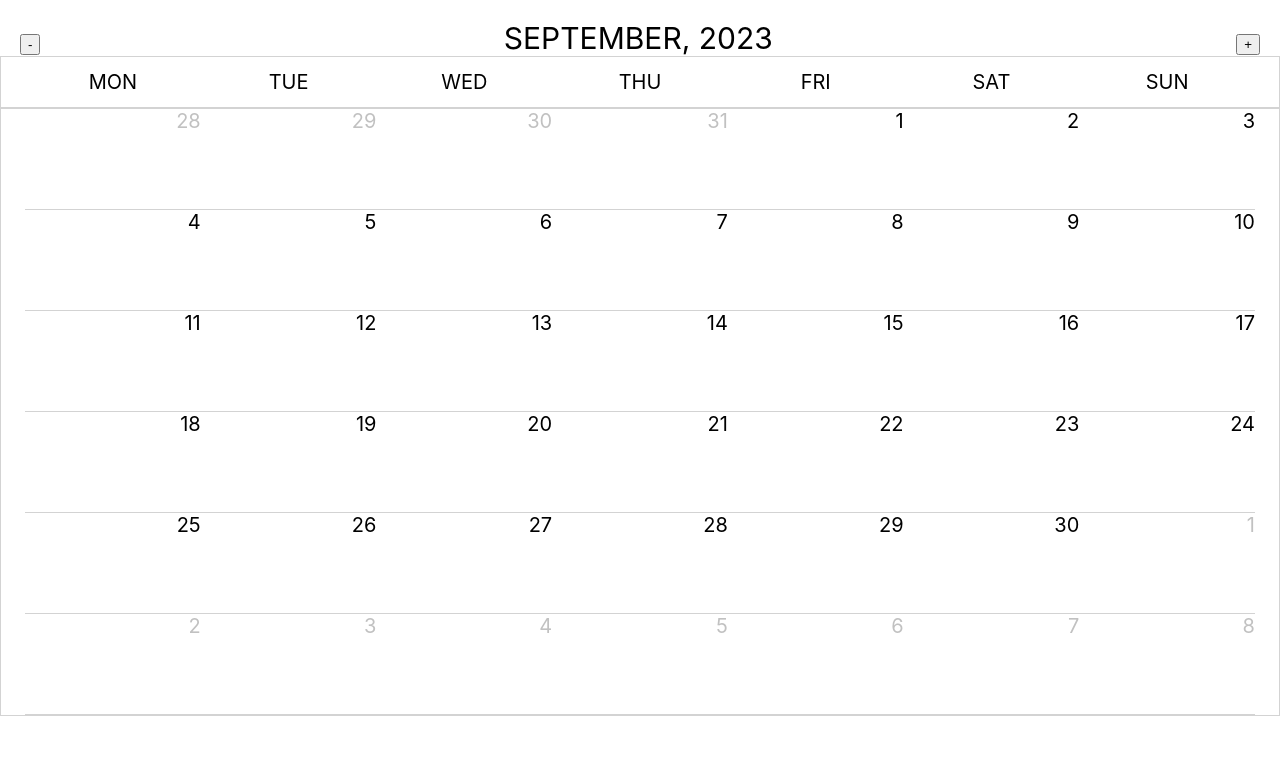
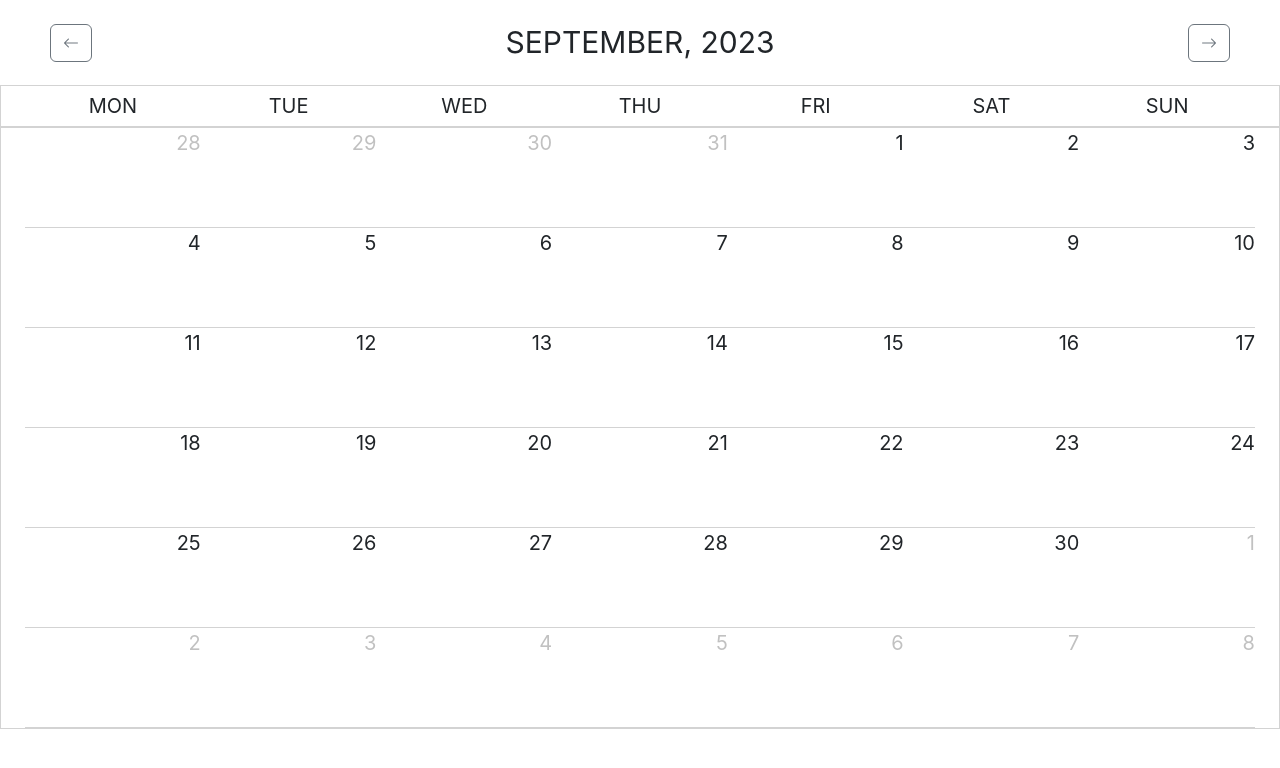
Before and after one commit to eliz-bzh/calendar-todos, a React (Create React App) app: page / in a window 1280 px wide. Shown: the top 768 px of the page. Built offline with nearby package versions, Linux system fonts and the light colour scheme.

Commit message:
connect bootstrap, drawer

```diff
--- a/public/index.html
+++ b/public/index.html
@@ -11,8 +11,11 @@
     />
     <link rel="apple-touch-icon" href="%PUBLIC_URL%/logo192.png" />
     <link rel="manifest" href="%PUBLIC_URL%/manifest.json" />
-    <script src="https://cdn.jsdelivr.net/npm/@popperjs/core@2.11.8/dist/umd/popper.min.js" integrity="sha384-I7E8VVD/ismYTF4hNIPjVp/Zjvgyol6VFvRkX/vR+Vc4jQkC+hVqc2pM8ODewa9r" crossorigin="anonymous"></script>
-    <script src="https://cdn.jsdelivr.net/npm/bootstrap@5.3.2/dist/js/bootstrap.min.js" integrity="sha384-BBtl+eGJRgqQAUMxJ7pMwbEyER4l1g+O15P+16Ep7Q9Q+zqX6gSbd85u4mG4QzX+" crossorigin="anonymous"></script>
+    <link href="https://cdn.jsdelivr.net/npm/bootstrap@5.3.2/dist/css/bootstrap.min.css" rel="stylesheet" integrity="sha384-T3c6CoIi6uLrA9TneNEoa7RxnatzjcDSCmG1MXxSR1GAsXEV/Dwwykc2MPK8M2HN" crossorigin="anonymous">
+    <script src="https://cdn.jsdelivr.net/npm/bootstrap@5.3.2/dist/js/bootstrap.bundle.min.js" integrity="sha384-C6RzsynM9kWDrMNeT87bh95OGNyZPhcTNXj1NW7RuBCsyN/o0jlpcV8Qyq46cDfL" crossorigin="anonymous"></script>
+    <link rel="stylesheet" href="https://cdn.jsdelivr.net/npm/bootstrap-icons@1.11.1/font/bootstrap-icons.css">
+
+    <link rel="stylesheet" href="https://fonts.googleapis.com/css2?family=Material+Symbols+Outlined:opsz,wght,FILL,GRAD@24,400,0,0" />
 
     <title>Calendar todos</title>
   </head>
--- a/src/App.js
+++ b/src/App.js
@@ -1,9 +1,12 @@
 import './App.css';
-import { Calendar } from './components';
+import { Calendar, Drawer } from './components';
 
 function App() {
   return (
-    <Calendar/>
+    <div>
+      <Calendar/>
+      <Drawer/>
+    </div>
   );
 }
 
--- a/src/components/calendar/DateHeader.js
+++ b/src/components/calendar/DateHeader.js
@@ -5,9 +5,9 @@ const DateHeader = ({ date, previousMonth, nextMonth }) =>{
 
     return(
         <div className='header'>
-            <button onClick={()=>previousMonth()}>-</button>
+            <button className='btn btn-outline-secondary' onClick={()=>previousMonth()}><i class="bi bi-arrow-left"/></button>
             <span className='month-name'>{months[date.getMonth()]}, {date.getFullYear()}</span>
-            <button onClick={()=>nextMonth()}>+</button>
+            <button className='btn btn-outline-secondary' onClick={()=>nextMonth()}><i class="bi bi-arrow-right"/></button>
         </div>
     )
 }
--- a/src/components/calendar/DateTBody.js
+++ b/src/components/calendar/DateTBody.js
@@ -8,7 +8,7 @@ const DateTBody = ({ previousDays, currentDays, nextDays }) => {
                 <li key={index} className='calendar-day previous-month-day'>{el+1}</li>
             )}
             {currentDays.map((el, index)=>
-                <li key={index} className='calendar-day'>{el+1}</li>
+                <li key={index} className='calendar-day' data-bs-toggle="offcanvas" data-bs-target="#offcanvasRight" aria-controls="offcanvasRight">{el+1}</li>
             )}
             {nextDays.map((el, index)=>
                 <li key={index} className='calendar-day next-month-day'>{el+1}</li>
--- a/src/components/calendar/calendar.css
+++ b/src/components/calendar/calendar.css
@@ -1,8 +1,8 @@
 .header {
     display: flex;
     justify-content: space-between;
-    align-items: baseline;
-    margin: 0 20px;
+    align-items: center;
+    margin: 20px 50px;
 }
 
 ol, li {
@@ -48,7 +48,6 @@ ol, li {
   flex-direction: column;
   font-size: 30px;
   text-transform: uppercase;
-  margin-top: 20px;
 }
 
 .day-name {
--- a/src/components/todos/Drawer.js
+++ b/src/components/todos/Drawer.js
@@ -3,15 +3,16 @@ import React from "react";
 const Drawer = () => {
 
     return(
-        <div className="rightColumn offcanvas offcanvas-end" tabIndex="-1" id="offcanvasRight"  aria-labelledby="offcanvasRightLabel">
-            <div className="offcanvas-header">
-                <button type="button" className="btn-close text-reset" data-bs-dismiss="offcanvas">X</button>
-            </div>
-            <div className="offcanvas-body">
-                ...Todos
+        <div>
+            <div className="offcanvas offcanvas-end" tabindex="-1" id="offcanvasRight" aria-labelledby="offcanvasRightLabel">
+                <div className="offcanvas-header">
+                    <button type="button" className="btn-close text-reset" data-bs-dismiss="offcanvas" aria-label="Close"></button>
+                </div>
+                <div className="offcanvas-body">
+                    Todo...
+                </div>
             </div>
         </div>
-
     )
 }
 
```
